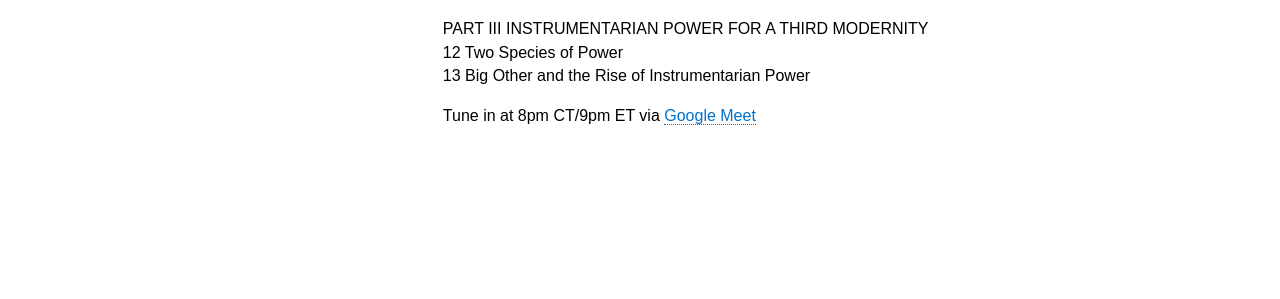
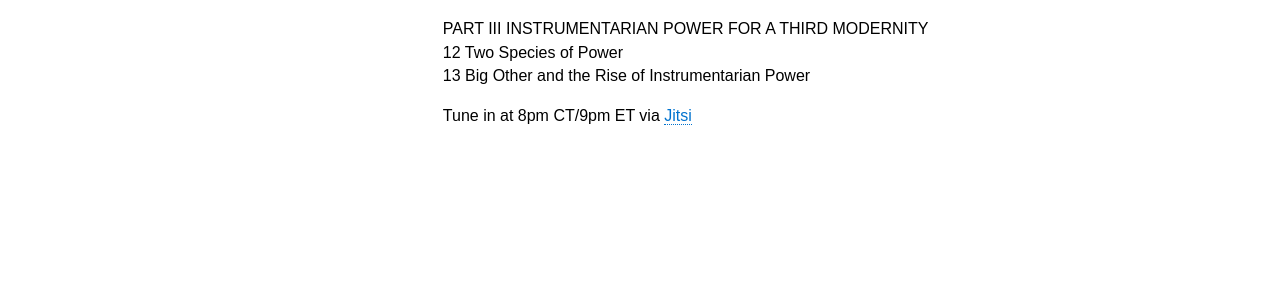
Before and after one commit to rebeccawilliams/bookclub, a Jekyll site: the page built from _posts/2020-08-31-the-age-of-surveillance-capitalism-part-4.md, in a window 1280 px wide. Shown: the part 346-645 px from the top of the page. Built offline with Jekyll 4.4.1, drawn with Linux system fonts in a browser that asks for light colours.

Commit message:
Update 2020-08-31-the-age-of-surveillance-capitalism-part-4.md

```diff
--- a/_posts/2020-08-31-the-age-of-surveillance-capitalism-part-4.md
+++ b/_posts/2020-08-31-the-age-of-surveillance-capitalism-part-4.md
@@ -14,4 +14,4 @@
 12 Two Species of Power
 13 Big Other and the Rise of Instrumentarian Power
 
-Tune in at 8pm CT/9pm ET via [Google Meet](https://calendar.google.com/event?action=TEMPLATE&tmeid=NzJubjdubHZxY2didXI2NWZsdHZwaG1lcWogd2lsbGlhbXMucmViZWNjYUBt&tmsrc=williams.rebecca%40gmail.com)
+Tune in at 8pm CT/9pm ET via [Jitsi](https://meet.jit.si/CivicTechBookClub-TheAgeofSurveillanceCapitalism4/5)
```
